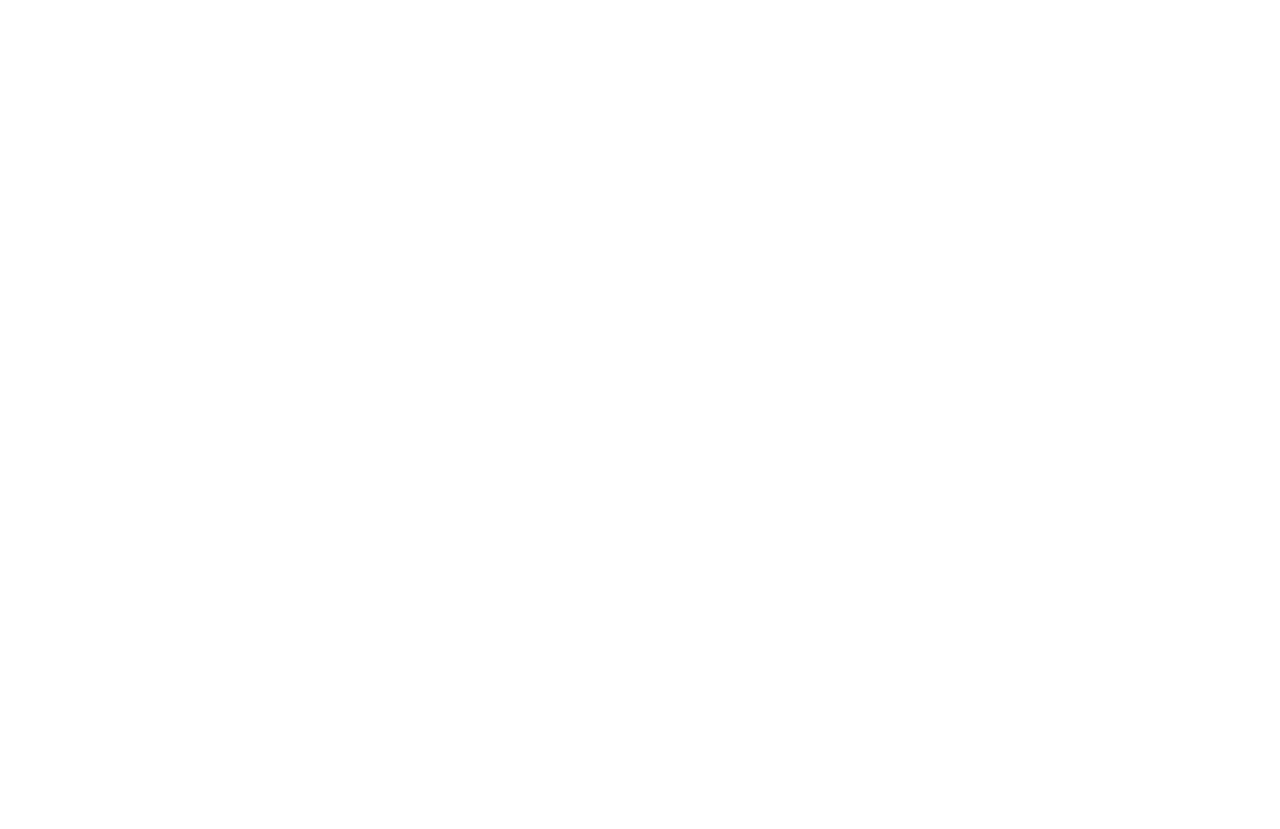
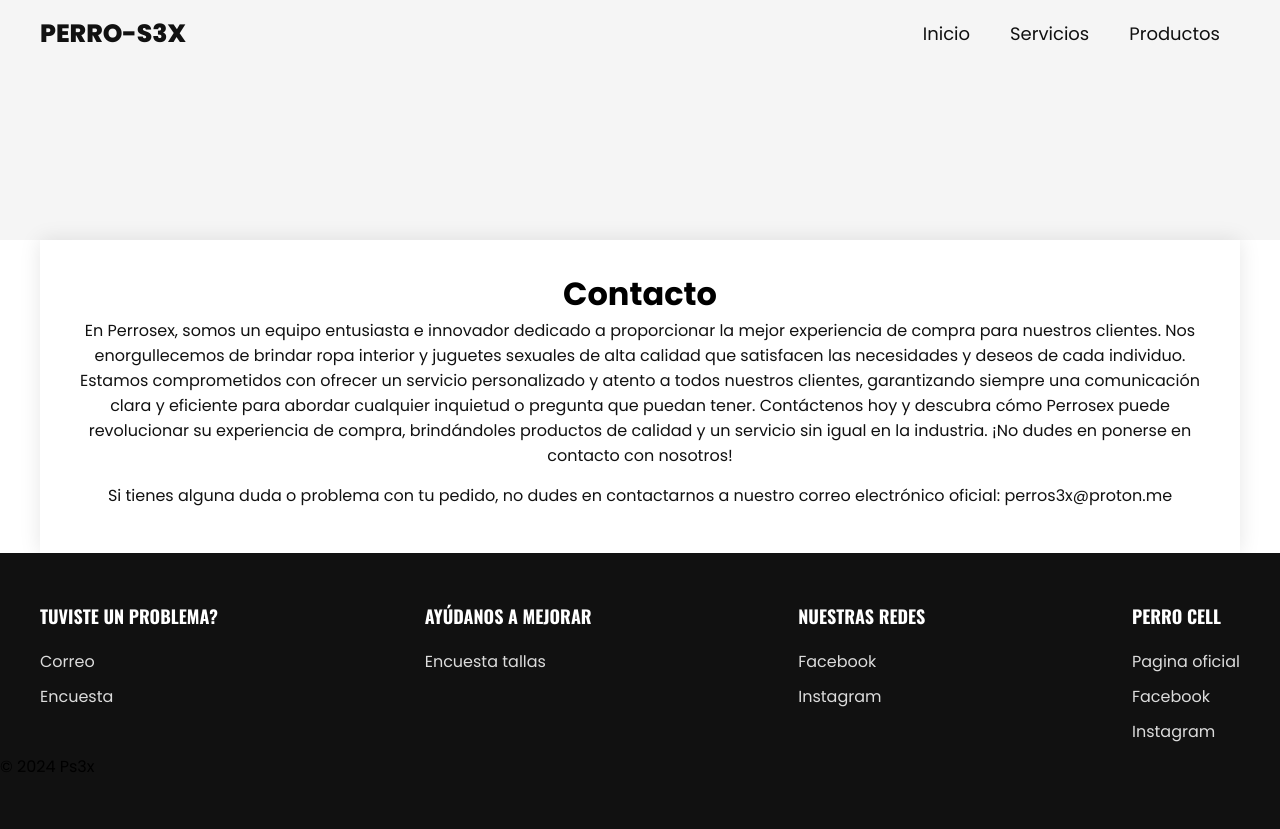
Before and after one commit to axolotlSoft/perroS3x, a plain HTML site: page contacto.html in a window 1280 px wide. Before the commit the page ends 800 px from the top, so only its background shows below. Drawn offline with nearby package versions, Linux system fonts and the light colour scheme.

Commit message:
modificaciónes variadas

```diff
--- a/contacto.html
+++ b/contacto.html
@@ -2,8 +2,102 @@
 <html lang="es">
 
 <head>
+    <meta charset="UTF-8">
+    <meta name="description" content="Contacto">
+    <meta name="keywords" content="Contacto, Ps3x">
+    <meta name="author" content="Ps3x">
+    <meta name="viewport" content="width=device-width, initial-scale=1.0">
+    <title>Contacto</title>
+    <link rel="icon" type="image/png" href="images/IconosPs3x/favicon.ico">
+    <link rel="stylesheet" href="style.css">
+</head>
 
-</head>
 <body>
+    <header class="header-contacto">
+        <!-- Menu, carrito de compras -->
+        <div class="menu container">
+            <a href="./index.html" class="logo">Perro-S3x</a>
+            <input type="checkbox" id="menu" />
+            <!-- menu amburguesa -->
+            <label for="menu">
+                <!-- icono -->
+                <img src="images/menu.png" class="menu-icono" alt="menu">
+            </label>
+            <!-- menu de navegación -->
+            <nav class="navbar">
+                <ul>
+                    <!-- Es necesario agregar los links osea a las paginas a las que nos referimos con los href -->
+                    <li><a href="./index.html">Inicio </a></li>
+                    <li><a href="#">Servicios </a></li>
+                    <li><a href="#">Productos </a></li>
+
+                </ul>
+            </nav>
+
+        </div>
+    </header>
+    <!-- Le damos al usuario nuestro correo electronico para que se comunique con nosotros -->
+    <div class="contacto container product">
+        <h1>Contacto</h1>
+        <p>En Perrosex, somos un equipo entusiasta e innovador dedicado a proporcionar la mejor experiencia de compra
+            para nuestros clientes. Nos enorgullecemos de brindar ropa interior y juguetes sexuales de alta calidad que
+            satisfacen las necesidades y deseos de cada individuo.
+
+            Estamos comprometidos con ofrecer un servicio personalizado y atento a todos nuestros clientes, garantizando
+            siempre una comunicación clara y eficiente para abordar cualquier inquietud o pregunta que puedan tener.
+
+            Contáctenos hoy y descubra cómo Perrosex puede revolucionar su experiencia de compra, brindándoles productos
+            de calidad y un servicio sin igual en la industria. ¡No dudes en ponerse en contacto con nosotros!</p>
+        <p>Si tienes alguna duda o problema con tu pedido, no dudes en contactarnos a nuestro correo electrónico oficial: perros3x@proton.me
+        </p>
+    </div>
+
+    <footer class="footer">
+        <div class="footer-content container">
+            <div class="link">
+                <h3>Tuviste un problema?</h3>
+                <ul>
+                    <li><a href="./contacto.html">Correo</a></li>
+                    <li><a href="https://docs.google.com/forms/u/0/d/e/1FAIpQLSfrMX3qZ0MMsaWa7sHvjJdCSJ4QfTbT4CtgCL0tz90TVsi9Mw/formResponse" target="_blank" rel="noopener noreferrer"> Encuesta</a>
+                    </li>
+                </ul>
+            </div>
+
+            <div class="link">
+                <h3>Ayúdanos a mejorar</h3>
+                <ul>
+                    <li><a href="https://docs.google.com/forms/d/1ci1T9QQKAVOJcwAByhvGdBKY5ky_dC25Epbfk_zoyw4/edit#responses"
+                            target="_blank" rel="noopener noreferrer">Encuesta tallas</a></li>
+
+                </ul>
+            </div>
+
+
+            <div class="link">
+                <h3>Nuestras Redes</h3>
+                <ul>
+                    <li><a href="#">Facebook</a></li>
+                    <li><a href="https://www.instagram.com/perro_s3x_oficial?igsh=MTdjcGVxenp4NjR6Zw==" target="_blank" rel="noopener noreferrer">Instagram</a></li>
+                </ul>
+            </div>
+
+            <div class="link">
+                <h3>
+                    Perro Cell
+                </h3>
+                <ul>
+                    <li><a href="#">Pagina oficial</a></li>
+                    <li><a href="https://www.facebook.com/Perro.Tec" target="_blank" rel="noopener noreferrer">Facebook</a></li>
+                    <li><a href="https://www.instagram.com/perrocell.oficial/" target="_blank" rel="noopener noreferrer">Instagram</a></li>
+
+                </ul>
+            </div>
+
+
+        </div>
+        <p>&copy; 2024 Ps3x</p>
+    </footer>
+
+
 
 </body>
--- a/style.css
+++ b/style.css
@@ -11,6 +11,8 @@ font-family: 'Poppins', sans-serif;
     box-sizing: border-box;
     text-decoration: none;
     list-style: none;
+
+
 }
 
 body {
@@ -88,7 +90,7 @@ img {
     display: block;
     position: absolute;
     right: 0;
-    backdrop-filter: blur(10px);
+
     top: 100%;
     z-index: 1;
     background-color: #4E4B5076;
@@ -147,6 +149,7 @@ td {
     text-transform: uppercase;
     margin-bottom: 20px;
 }
+
 
 .btn-1 {
     display: inline-block;
@@ -444,3 +447,12 @@ td {
         text-align: center;
     }
 }
+
+/* header contacto */
+.header-contacto {
+    display: flex;
+    align-items: center;
+    min-height: 30vh;
+    background-color: #f5f5f5;
+    padding: 70px 0;
+}
```
Also changed, not shown: index.html (+25 -26 lines).
